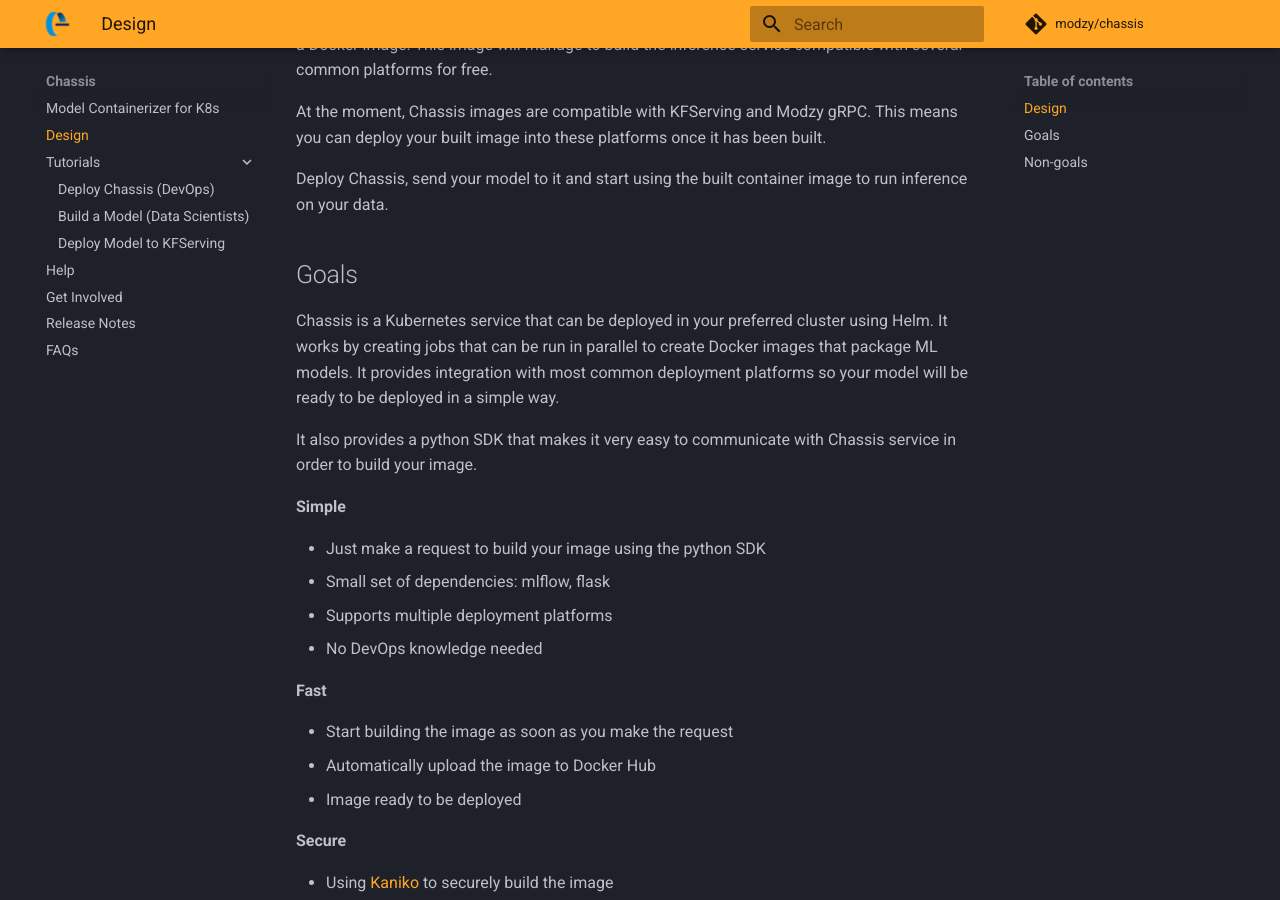
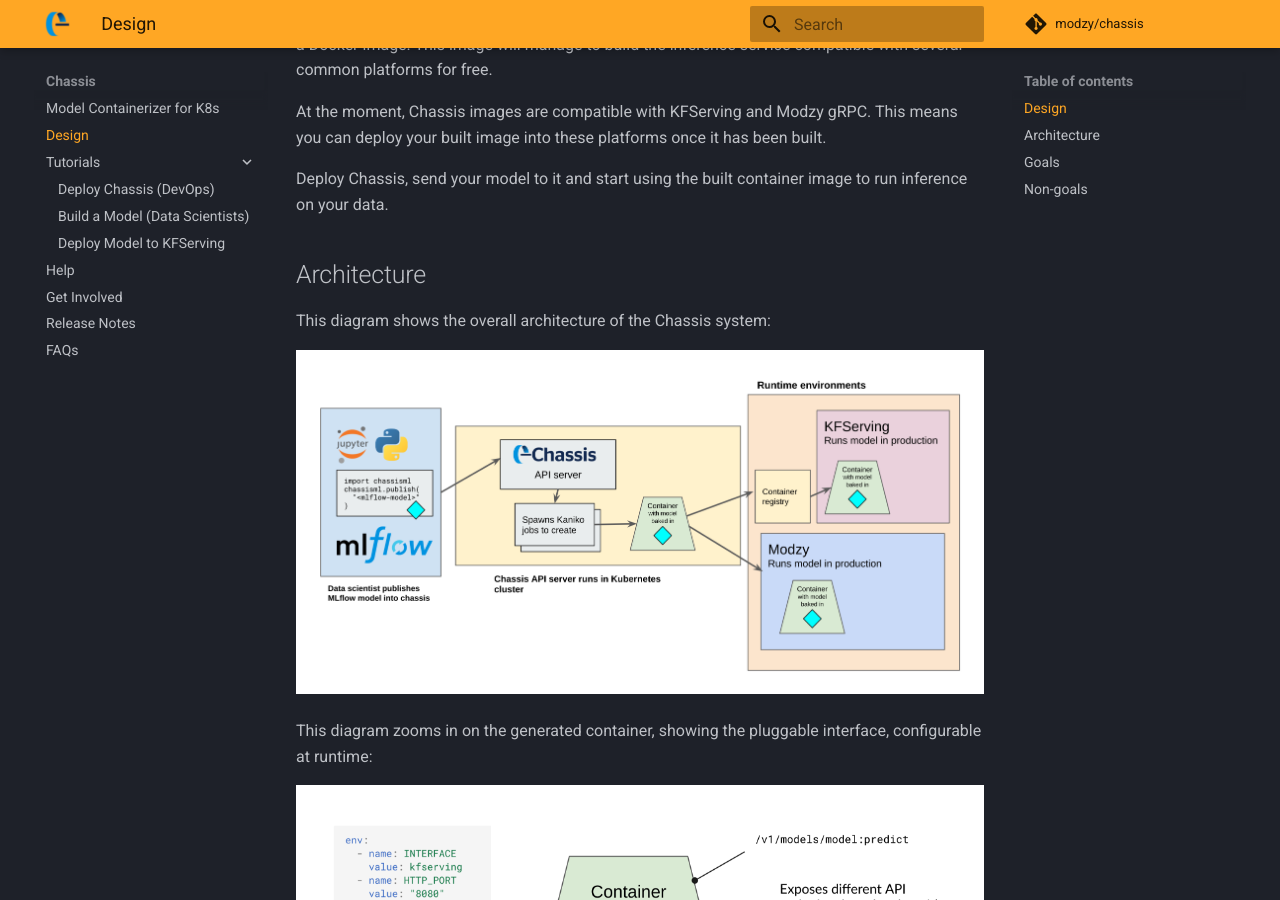
Before and after one commit to chassisml/chassis, an MkDocs documentation site: the page built from docs/docs/design.md, in a window 1280 px wide and 900 px high, scrolled down 266 px. Built offline with MkDocs 1.6.1 and Material for MkDocs 9.7.7, drawn with Linux system fonts in a browser that asks for light colours; comment, search, counter and statistics services are not loaded.

Commit message:
add diagrams

```diff
--- a/docs/docs/design.md
+++ b/docs/docs/design.md
@@ -7,6 +7,17 @@
 At the moment, Chassis images are compatible with KFServing and Modzy gRPC. This means you can deploy your built image into these platforms once it has been built.
 
 Deploy Chassis, send your model to it and start using the built container image to run inference on your data.
+
+## Architecture
+
+This diagram shows the overall architecture of the Chassis system:
+
+![](images/architecture.png){ style="border:20px solid white" }
+
+This diagram zooms in on the generated container, showing the pluggable interface, configurable at runtime:
+
+![](images/container.png){ style="border:20px solid white" }
+
 
 ## Goals
 
```
